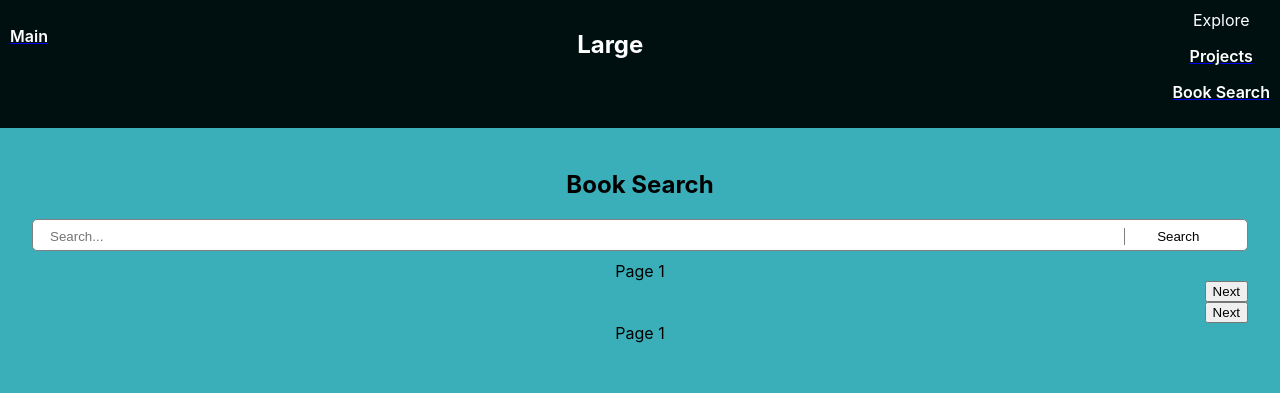
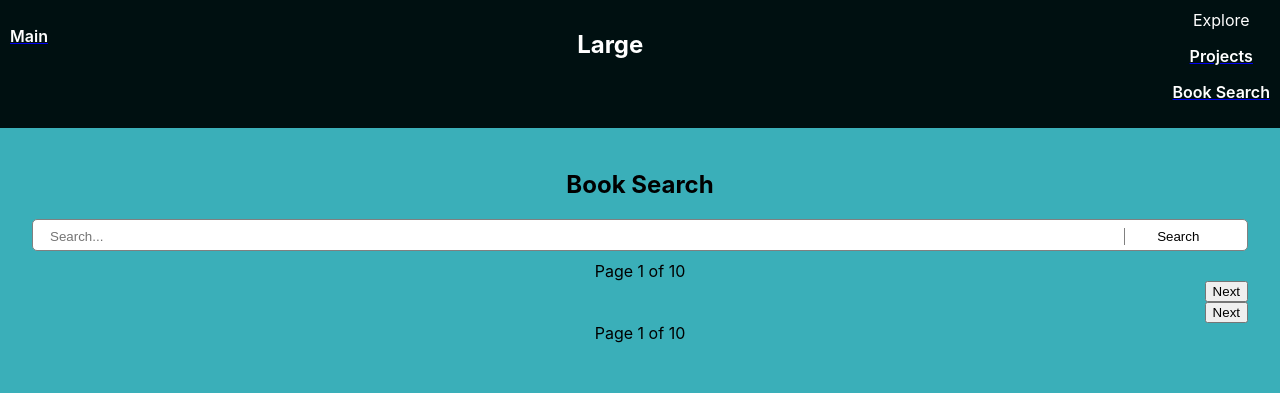
Before and after one commit to G-Audige/Portfolio-Piece, a React (Create React App) app: page /books in a window 1280 px wide. Shown: the top 393 px of the page. Built offline with nearby package versions, Linux system fonts and the light colour scheme.

Commit message:
Pages are now saved to an array

```diff
--- a/src/components/Form.jsx
+++ b/src/components/Form.jsx
@@ -7,11 +7,7 @@ function Form(props) {
     searchterm: '',
   });
   const handleChange = (e) => {
-    if (e.target.value == undefined) {
-      setFormData(null);
-    } else {
-      setFormData({ ...formData, [e.target.name]: e.target.value });
-    }
+    setFormData({ ...formData, [e.target.name]: e.target.value });
 
     console.log(formData);
     // handleSubmit(e);
--- a/src/pages/Books.jsx
+++ b/src/pages/Books.jsx
@@ -14,10 +14,13 @@ function Books() {
   const [index, setIndex] = useState(0);
   const apiKey = 'AIzaSyDuLCXY1RHG1ude7aVtiK1acROKuNeUlfs';
   const maxResults = 20;
+  const pages = 10;
   let prvBtn = document.querySelector('.previous-btn');
 
   const getBook = async (searchterm) => {
     console.log(searchterm);
+    let displayedBooks = [];
+    for (let i = 0; i < pages * maxResults; i += maxResults) {
       if (searchterm) {
         window.scrollTo(0, 0);
         try {
@@ -27,19 +30,23 @@ function Books() {
           const data = await response.json();
           setSearch(searchterm);
           setBook(data);
-
-        console.log('Current batch: ', book);
+          displayedBooks.push(data);
+          console.log('Searchterm', searchterm);
+          // console.log('Current batch: ', book);
         } catch (e) {
           console.error(e);
         }
       }
+      console.log(i);
+    }
+    console.log(displayedBooks);
   };
   useEffect(() => {
     if (book) {
       getBook(book);
     }
     // eslint-disable-next-line
-  }, [setBook, index]);
+  }, [setSearch]);
   const buttonActions = {
     decrement: function () {
       if (index >= maxResults) {
@@ -47,20 +54,22 @@ function Books() {
         getBook(search);
         console.log(index);
       }
-      if (index >= 0) {
+      if (index > 0) {
         prvBtn.style.visibility = 'visible';
       } else {
         prvBtn.style.visibility = 'hidden';
       }
     },
     increment: function () {
+      if (search) {
         setIndex(index + maxResults);
         getBook(search);
         console.log(index);
-      if (index >= 0) {
+        if (index > 0) {
           prvBtn.style.visibility = 'visible';
         } else {
           prvBtn.style.visibility = 'hidden';
+        }
       }
     },
   };
@@ -69,11 +78,11 @@ function Books() {
     <div id='books' className='page'>
       <h2>Book Search</h2>
       <Form search={getBook} />
-      Page {(index + maxResults) / maxResults}
+      Page {(index + maxResults) / maxResults} of {pages}
       <Buttons action={buttonActions} />
       <SearchDisplay searchterm={book} />
       <Buttons action={buttonActions} />
-      Page {(index + maxResults) / maxResults}
+      Page {(index + maxResults) / maxResults} of {pages}
     </div>
   );
 }
```
Lines whose indentation alone changed are shown as unchanged.
